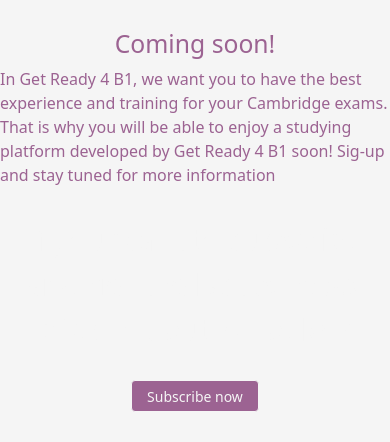
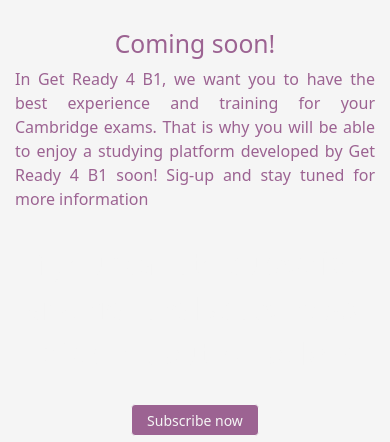
Before and after one commit to alanveraok/idea_vera, a website: page pages/news.html in a window 390 px wide. Shown: the part 182-624 px from the top of the page. Drawn offline with nearby package versions, Linux system fonts and the light colour scheme.

Commit message:
cambios en media queries como fue sugerido

```diff
--- a/scss/estilo.scss
+++ b/scss/estilo.scss
@@ -193,6 +193,11 @@
     display: none;
   }
 
+  .plataforma p {
+    text-align: justify;
+    margin-left: 15px;
+    margin-right: 15px;
+  }
   .row {
     flex-direction: column;
   }
@@ -202,6 +207,8 @@
     gap: 10px;
     margin-left: 20px;
     margin-right: 20px;
+    flex-direction: column;
+    align-items: center;
   }
 }
 
```
Also changed, not shown: estilos/estilos.css.
